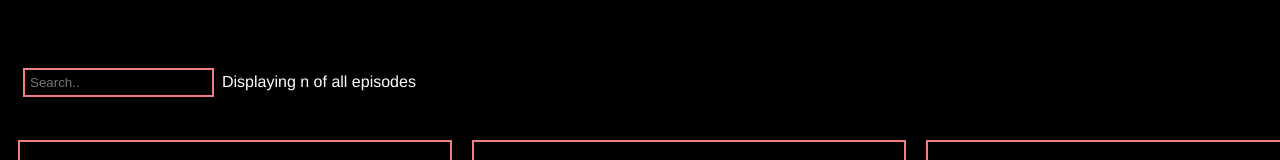
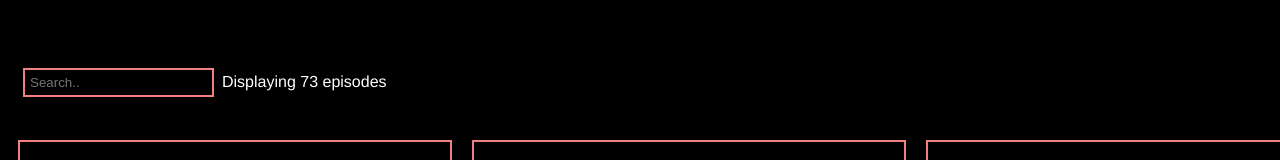
Before and after one commit to rajwinderb/tv-shows, a React (Create React App) app: page / in a window 1280 px wide. Shown: the part 144-304 px from the top of the page. Built offline with nearby package versions, Linux system fonts and the light colour scheme; the HTML template or start-up script is replaced by a standard one.

Commit message:
serach bar functionality added

```diff
--- a/src/App.tsx
+++ b/src/App.tsx
@@ -1,3 +1,4 @@
+import { useState } from "react";
 import "./App.css";
 import AppHeader from "./components/AppHeader";
 import AppFooter from "./components/AppFooter";
@@ -5,11 +6,24 @@ import Episodes from "./components/Episodes";
 import NavBar from "./components/NavBar";
 
 function App(): JSX.Element {
+  const [searchText, setSearchText] = useState<string>("");
+  const [allEpisodes, setAllEpisodes] = useState<number>(0);
+  const [numResults, setNumResults] = useState<number>(0);
+
   return (
     <>
       <AppHeader />
-      <NavBar />
-      <Episodes />
+      <NavBar
+        searchText={searchText}
+        handleSearchText={setSearchText}
+        allEpisodes={allEpisodes}
+        numResults={numResults}
+      />
+      <Episodes
+        searchText={searchText}
+        handleAllEpisodes={setAllEpisodes}
+        handleNumResults={setNumResults}
+      />
       <AppFooter />
     </>
   );
--- a/src/components/Episodes.tsx
+++ b/src/components/Episodes.tsx
@@ -2,10 +2,26 @@ import "./Episodes.css";
 import episodes from "../episodes.json";
 import Episode from "./Episode";
 
-export default function Episodes(): JSX.Element {
-  return (
-    <section>
-      {episodes.map((SingleEpisode, index) => (
+interface Props {
+  searchText: string;
+  handleAllEpisodes: (num: number) => void;
+  handleNumResults: (num: number) => void;
+}
+
+export default function Episodes(props: Props): JSX.Element {
+  props.handleAllEpisodes(episodes.length);
+  const filteredEpisodes = episodes
+    .filter((episode) => {
+      if (
+        episode.name.toLowerCase().includes(props.searchText.toLowerCase()) ||
+        episode.summary.toLowerCase().includes(props.searchText.toLowerCase())
+      ) {
+        return episode;
+      } else {
+        return false;
+      }
+    })
+    .map((SingleEpisode, index) => (
       <Episode
         key={index}
         id={SingleEpisode.id}
@@ -22,7 +38,15 @@ export default function Episodes(): JSX.Element {
         summary={SingleEpisode.summary}
         _links={SingleEpisode._links}
       />
-      ))}
+    ));
+  props.handleNumResults(filteredEpisodes.length);
+  return (
+    <section>
+      {filteredEpisodes.length !== 0 ? (
+        filteredEpisodes
+      ) : (
+        <p>No Episodes found</p>
+      )}
     </section>
   );
 }
--- a/src/components/NavBar.tsx
+++ b/src/components/NavBar.tsx
@@ -1,6 +1,13 @@
 import "./NavBar.css";
 
-export default function NavBar(): JSX.Element {
+interface Props {
+  allEpisodes: number;
+  numResults: number;
+  searchText: string;
+  handleSearchText: (searchInput: string) => void;
+}
+
+export default function NavBar(props: Props): JSX.Element {
   return (
     <div id="nav">
       <input
@@ -8,8 +15,14 @@ export default function NavBar(): JSX.Element {
         placeholder="Search.."
         name="search"
         autoComplete="off"
+        value={props.searchText}
+        onChange={(e) => props.handleSearchText(e.target.value)}
       />
-      <p>Displaying n of all episodes</p>
+      <p>
+        {props.numResults === props.allEpisodes
+          ? `Displaying ${props.allEpisodes} episodes`
+          : `Displaying ${props.numResults} of ${props.allEpisodes} episodes`}
+      </p>
     </div>
   );
 }
```
Lines whose indentation alone changed are shown as unchanged.
